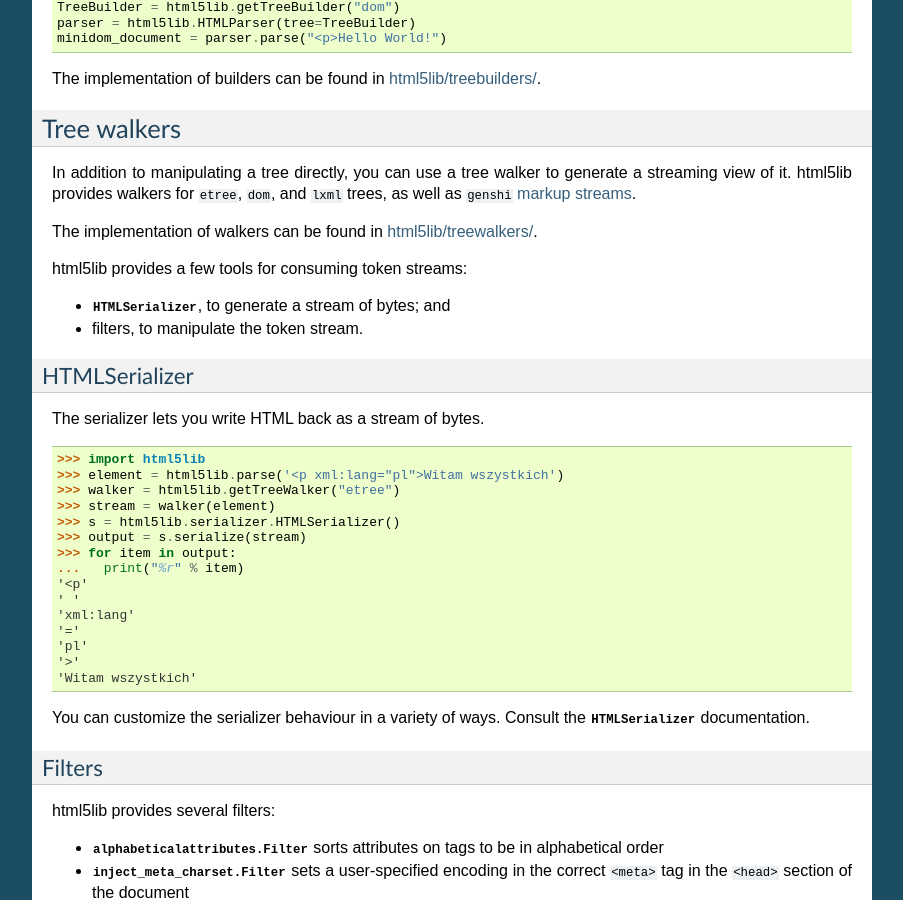
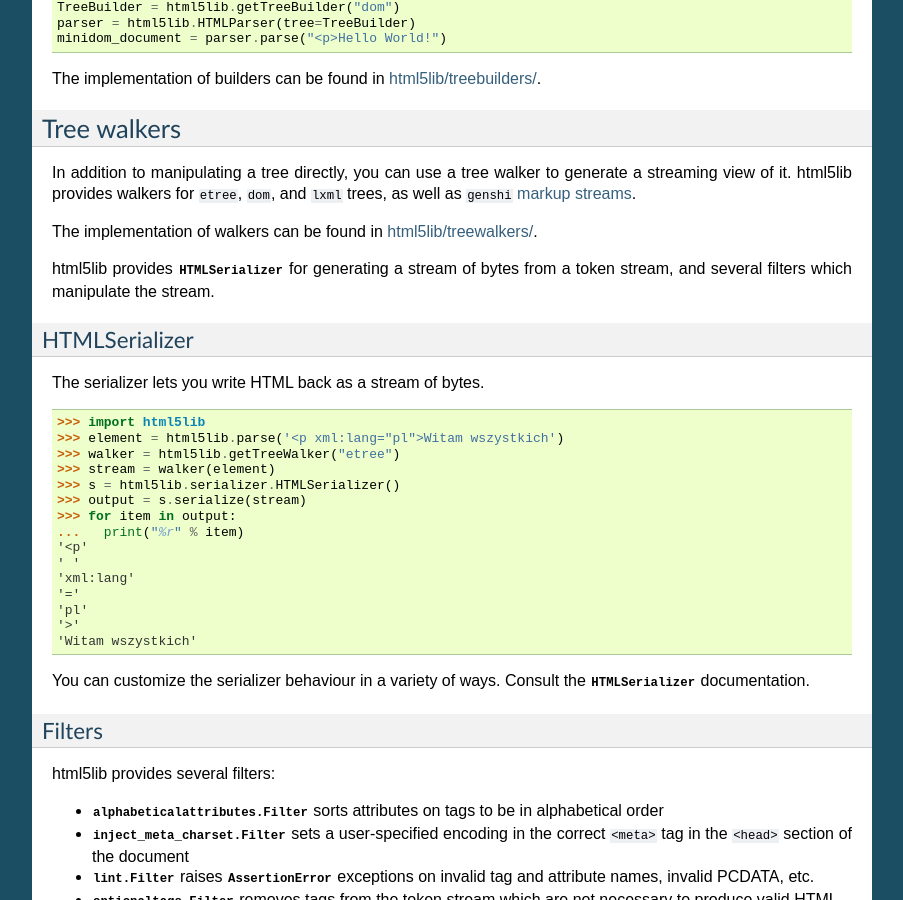
Before and after one commit to html5lib/html5lib-python, a Sphinx documentation site: the page built from doc/movingparts.rst, in a window 1280 px wide and 900 px high, scrolled down 706 px. Shown: the whole window, without its empty margins (198-1101 px from the left). Built offline with Sphinx 7.4.7, drawn with Linux system fonts in a browser that asks for light colours.

Commit message:
Rework token stream intro

```diff
--- a/doc/movingparts.rst
+++ b/doc/movingparts.rst
@@ -58,10 +58,7 @@
 The implementation of walkers can be found in `html5lib/treewalkers/
 <https://github.com/html5lib/html5lib-python/tree/master/html5lib/treewalkers>`_.
 
-html5lib provides a few tools for consuming token streams:
-
-* :class:`~html5lib.serializer.HTMLSerializer`, to generate a stream of bytes; and
-* filters, to manipulate the token stream.
+html5lib provides :class:`~html5lib.serializer.HTMLSerializer` for generating a stream of bytes from a token stream, and several filters which manipulate the stream.
 
 HTMLSerializer
 ~~~~~~~~~~~~~~
```
